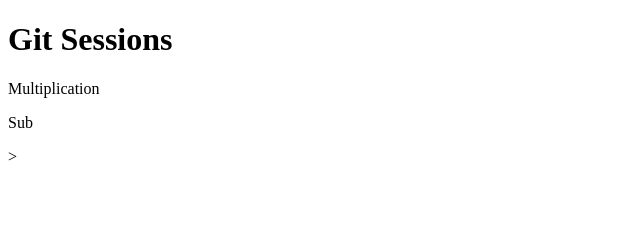
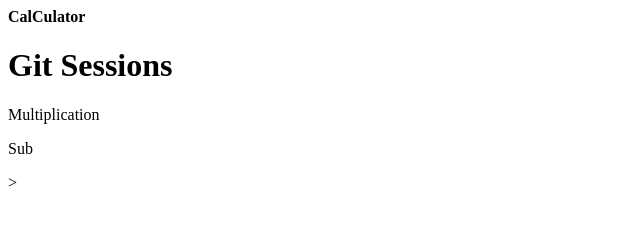
Before and after one commit to AkshayDigheGithub/cal, a plain HTML site: page index.html in a window 1280 px wide. Shown: the whole page, without its empty margins (0-640 px from the left). Drawn offline with Linux system fonts and the light colour scheme.

Commit message:
project name changed

```diff
--- a/index.html
+++ b/index.html
@@ -7,6 +7,7 @@
     <title>Git </title>
 </head>
 <body>
+    <b>CalCulator</b>
     <h1> Git Sessions</h1>
     <span>Multiplication</span>
     <p>Sub</p>>
```
